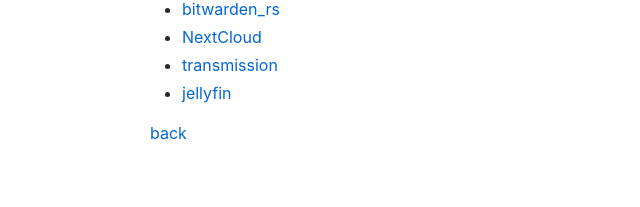
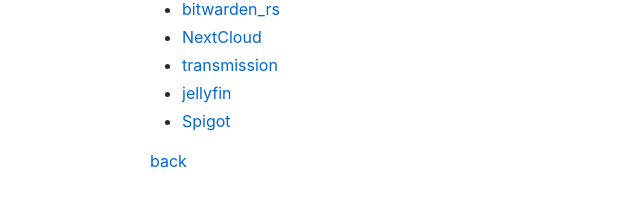
Before and after one commit to rajankpaul/docs, a Jekyll site: the page built from tutorials/linux/index.md, in a window 1280 px wide. Shown: the part 466-673 px from the top of the page, without its empty margins (0-640 px from the left). Built offline with Jekyll 4.4.1, drawn with Linux system fonts in a browser that asks for light colours; comment, search, counter and statistics services are not loaded.

Commit message:
Update index.md

```diff
--- a/tutorials/linux/index.md
+++ b/tutorials/linux/index.md
@@ -20,5 +20,6 @@ title: Linux
 *   [NextCloud](./nextcloud/)
 *   [transmission](./transmission/)
 *   [jellyfin](./jellyfin/)
+*   [Spigot](./spigot/)
 
 [back](../)
```
